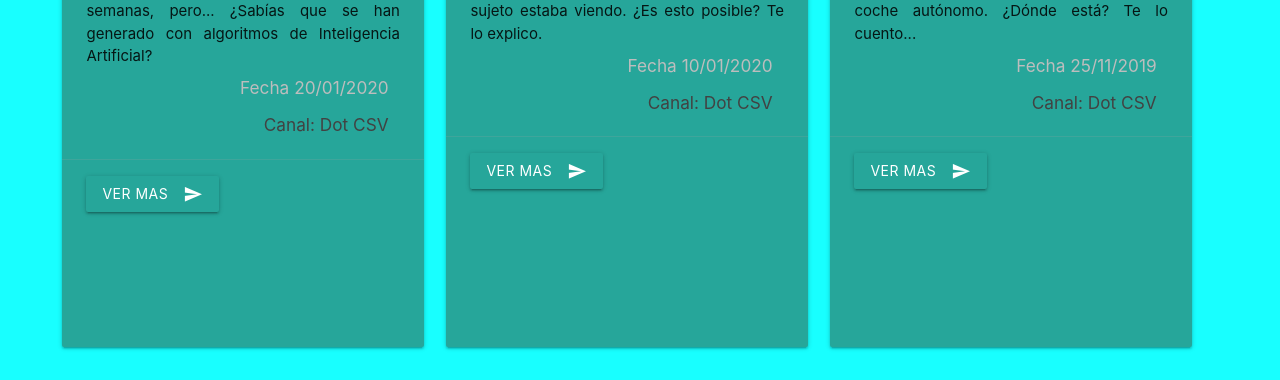
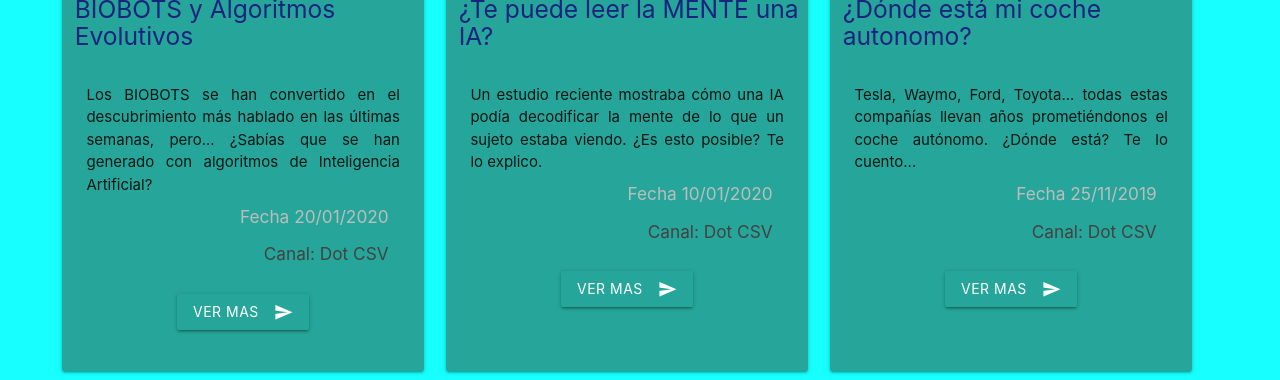
Before and after one commit to satoshi9394/Proyecto_week2_end, a React (Create React App) app: page / in a window 1280 px wide. Shown: the part 1260-1640 px from the top of the page. Built offline with nearby package versions, Linux system fonts and the light colour scheme.

Commit message:
Version beta mejorada

```diff
--- a/src/App.js
+++ b/src/App.js
@@ -125,8 +125,6 @@ function App() {
       autor3="Jaime Altozano"
       link3='https://www.youtube.com/watch?v=Mr8ICnGutYM'
       />
-
-
       <Footer/>
     </div>
 
--- a/src/components/CardBloc.jsx
+++ b/src/components/CardBloc.jsx
@@ -1,4 +1,5 @@
 import React from 'react'
+import '../style/cardBloc.css';
 
 function CardBloc(props) {
     return(
@@ -14,18 +15,18 @@ function CardBloc(props) {
                         <div className='col s12'>
                             <h6 className="right-align grey-text text-lighten-1">Fecha {props.date}</h6>
                         </div>
-                        <div className='col s12'>
+                        <div className='col s12' id='end'>
                             <h6 className="autor right-align grey-text text-darken-3">
                                 Canal: {props.autor}
                             </h6>
                         </div>
-                        <div className="col s12">
+                        <div className="col s12" id="eliminar">
                             <h5 className="left-align deep-orange-text text-darken-3" >
                                 {props.categoria}
                             </h5>
                         </div>
                     </div>
-                    <div class="card-action valign-wrapper">
+                    <div class="col s12" id="footer-col">
                         <a href={props.link} target="_blank">
                             <button class="btn waves-effect waves-light" type="submit" name="action">Ver mas
                                 <i class="material-icons right">send</i>
--- a/src/components/ColumnSection.jsx
+++ b/src/components/ColumnSection.jsx
@@ -1,4 +1,6 @@
 import React from 'react'
+
+import '../style/columnSection.css';
 
 import CardBloc from './CardBloc'
 
@@ -11,7 +13,7 @@ function ColumnSetion(props) {
             </h4>
                 <div className="columnas col s4" >
                     <CardBloc
-                    orientacion="card teal lighten-1"
+                    orientacion="card  teal lighten-1"
                     imgUrl={props.img1}
                     title={props.title1}
                     p={props.p1}
--- a/src/components/Footer.jsx
+++ b/src/components/Footer.jsx
@@ -1,5 +1,6 @@
 import React from 'react'
 
+import '../style/footer.css';
 
 
 function Footer() {
--- a/src/components/NavBar.jsx
+++ b/src/components/NavBar.jsx
@@ -1,5 +1,6 @@
 import React from 'react'
 import Logo from '../assents/logo.png'
+import '../style/navBar.css';
 
 function NavBar(props) {
     return(
--- a/src/index.css
+++ b/src/index.css
@@ -19,7 +19,7 @@ code {
 
   padding: 0;
 }
-
+/*
 #bloc
 {
   width: 95vw;
@@ -62,3 +62,4 @@ h5 {
   width: 20%;
   height: 20%;
 }
+ */
--- /dev/null
+++ b/src/style/cardBloc.css
@@ -0,0 +1,23 @@
+
+.horizontal img{
+    height: 80vh;
+}
+
+#bloc{
+    width: 95vw;
+    margin: 2%;
+}
+
+p {
+    text-align: justify;
+  }
+
+h5 {
+    margin-left: 0.5em;
+}
+
+#footer-col{
+    display: block;
+    align-self: center;
+    margin-bottom: 20px;
+}
--- /dev/null
+++ b/src/style/columnSection.css
@@ -0,0 +1,18 @@
+
+
+.row img{
+    height: 50vh;
+}
+
+
+.columnas .card-stacked{
+    height: 25em;
+}
+
+#eliminar{
+    display: none;
+}
+
+#end{
+    margin-bottom: 1.5rem;
+}
--- /dev/null
+++ b/src/style/footer.css
@@ -0,0 +1,6 @@
+.page-footer span{
+    padding-left: 20px;
+  }
+  .page-footer a{
+    padding-right: 20px;
+  }
--- /dev/null
+++ b/src/style/navBar.css
@@ -0,0 +1,6 @@
+
+#logo{
+    margin: 5px;
+    width: 20%;
+    height: 20%;
+}
```
